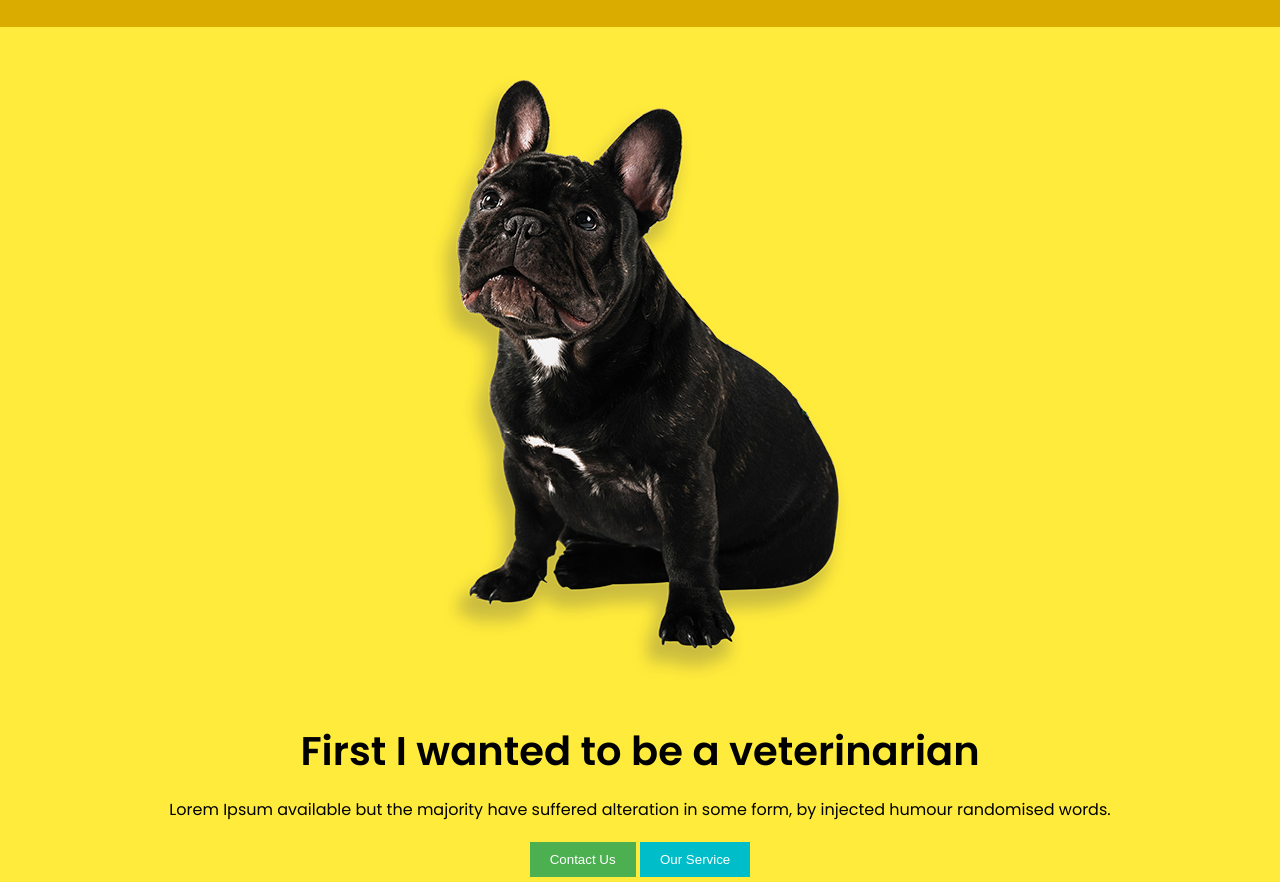
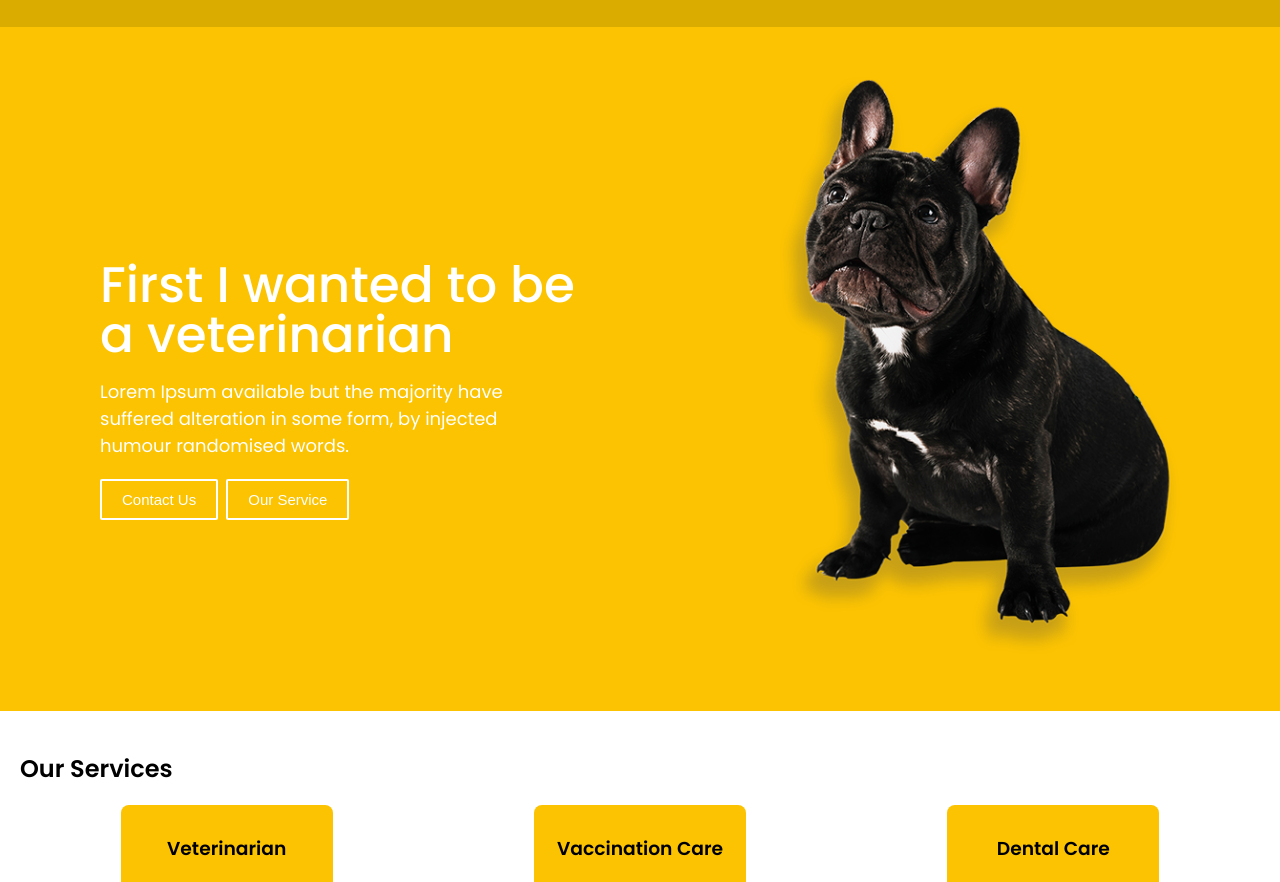
Before and after one commit to SoreleMA/Vet, a plain HTML site: page index.html in a window 1280 px wide. Shown: the part 70-952 px from the top of the page. Drawn offline with Linux system fonts and the light colour scheme.

Commit message:
Se ha realizado la estructura y estilos del hero

```diff
--- a/css/styles.css
+++ b/css/styles.css
@@ -1,7 +1,7 @@
 @import url('https://fonts.googleapis.com/css2?family=Poppins:wght@300;400;500;600&display=swap');
 :root {
     --color-primary: #daac00;
-    --color-secondary: #ffeb3b;
+    --color-secondary: #fbc302;
     --color-accent: #4caf50;
     --color-text: black;
     --color-background: #f9f9f9;
@@ -96,26 +96,61 @@ body {
 }
 
 .hero {
+    display: flex;
+    align-items: center;
+    justify-content: space-between;
     background-color: var(--color-secondary);
-    text-align: center;
-    padding: 50px 20px;
+    text-align:left;
+    padding: 50px 100px;
+    gap: 50px;
 }
+
+.hero__dog {
+    flex-shrink: 0;
+    max-width: 40%; /* Limita el ancho de la imagen */
+}
+
+.hero__dogimg {
+    width: 100%; /* Hace que la imagen ocupe todo el contenedor */
+    height: auto; /* Mantiene las proporciones de la imagen */
+    max-width: 400px; /* Máximo tamaño de la imagen */
+}
+
+.hero__text {
+    color: var(--color-texthf);
+    font-size: 30px;
+    flex: 1;
+    max-width: 45%; /* Limita el ancho del texto */
+    line-height: 1;
+}
+
 .hero__title {
-    font-size: 2.5em;
+    font-weight: 500;
+    font-size: 50px;
     margin-bottom: 10px;
+
 }
+
 .hero__description {
+    font-size: 18px;
     margin-bottom: 20px;
+    line-height: 1.5; /* Mejora la legibilidad del texto */
 }
+
 .hero__button {
     padding: 10px 20px;
-    background-color: var(--color-accent);
-    color: var(--color-white);
-    border: none;
+    background-color: var(--color-secondary);
+    color: var(--color-texthf);
+    border: 2px solid white;
     cursor: pointer;
+    border-radius: 2px;
+    font-size: 15px;
 }
-.hero__button--secondary {
+
+.hero__button:hover {
     background-color: var(--color-hover);
+    border-color: var(--color-hover);
+    color: var(--color-texthf); /* Cambia el color del texto a blanco */
 }
 
 .services {
--- a/index.html
+++ b/index.html
@@ -34,14 +34,18 @@
 
     <main class="main">
         <section class="hero">
+            <div class="hero__text">
+                <h1 class="hero__title">First I wanted to be <br>a veterinarian</h1>
+                <p class="hero__description">
+                    Lorem Ipsum available but the majority have <br>suffered alteration in some form, by injected <br>humour randomised words.
+                </p>
+                <div class="hero__actions">
+                    <button class="hero__button">Contact Us</button>
+                    <button class="hero__button hero__button--secondary">Our Service</button>
+                </div>
+            </div>
             <div class="hero__dog">
                 <img class="hero__dogimg" src="./img/hero/dog.png" alt="Dog"/>
-            </div>
-            <h1 class="hero__title">First I wanted to be a veterinarian</h1>
-            <p class="hero__description">Lorem Ipsum available but the majority have suffered alteration in some form, by injected humour randomised words.</p>
-            <div class="hero__actions">
-                <button class="hero__button">Contact Us</button>
-                <button class="hero__button hero__button--secondary">Our Service</button>
             </div>
         </section>
 
```
